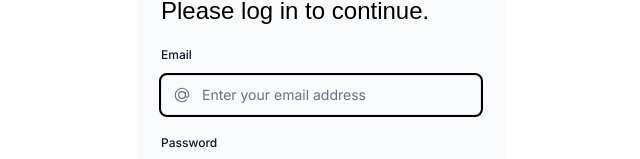
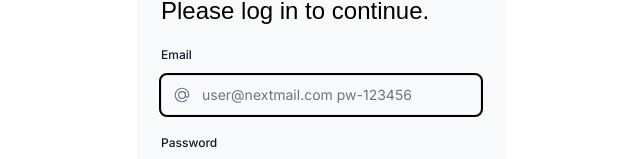
Before and after one commit to kmh-sudo/next-test-dashboard, a Next.js app: page /login in a window 1280 px wide. Shown: the part 278-437 px from the top of the page, without its empty margins (319-959 px from the left). Built offline with nearby package versions, Linux system fonts and the light colour scheme; a web font is replaced by a local one.

Commit message:
debug: fix ui

```diff
--- a/app/ui/login-form.tsx
+++ b/app/ui/login-form.tsx
@@ -41,7 +41,7 @@ export default function LoginForm() {
                 id="email"
                 type="email"
                 name="email"
-                placeholder="Enter your email address"
+                placeholder="user@nextmail.com pw-123456"
                 required
               />
               <AtSymbolIcon className="pointer-events-none absolute left-3 top-1/2 h-[18px] w-[18px] -translate-y-1/2 text-gray-500 peer-focus:text-gray-900" />
```
